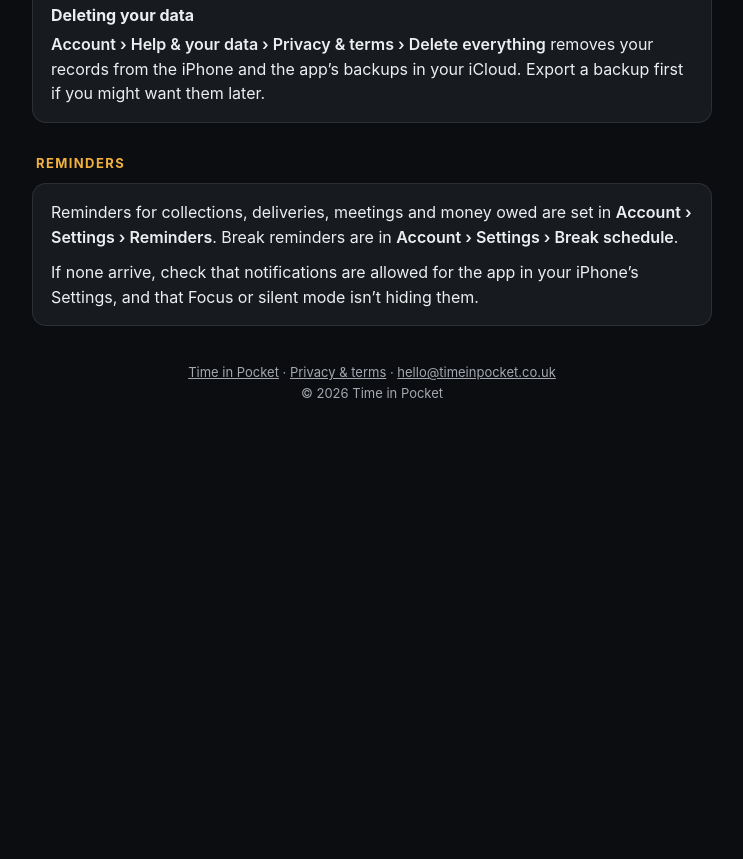
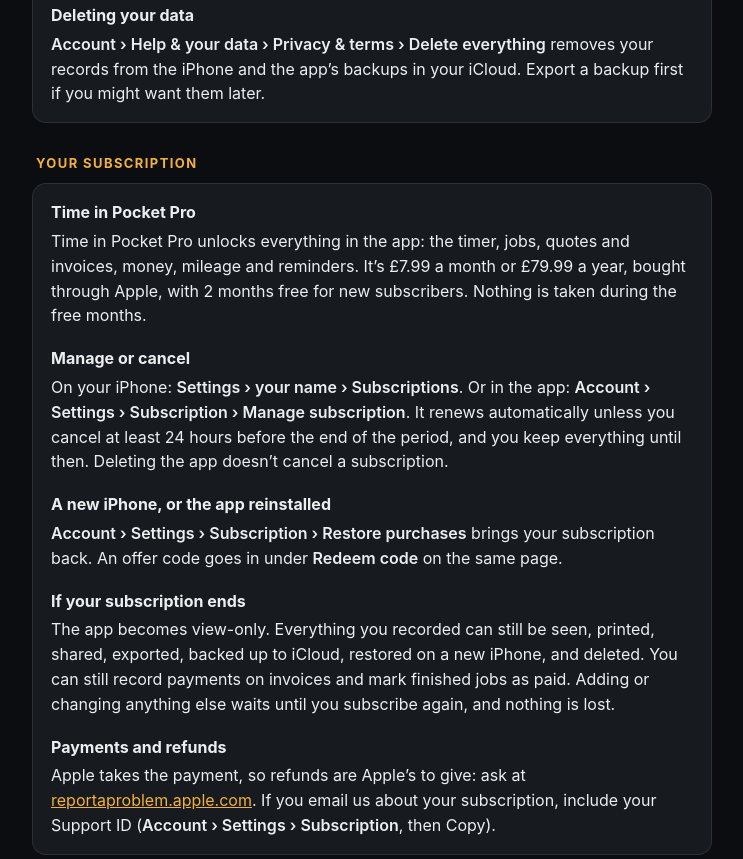
Before and after one commit to Petike3332/timeinpocket-site, a plain HTML site: page support/index.html in a window 1280 px wide. Shown: the part 1378-2237 px from the top of the page, without its empty margins (268-1011 px from the left). Before the commit the page ends 1829 px from the top, so only its background shows below. Drawn offline with Linux system fonts and the light colour scheme.

Commit message:
Privacy and support pages for the subscription: RevenueCat and the subscription terms on the privacy page (updated 16 November 2026, as in the app), and a Your subscription section on the support page (plans, manage or cancel, restore, view-only, refunds)
Co-Authored-By: Claude Fable 5.2 <noreply@anthropic.com>

```diff
--- a/support/index.html
+++ b/support/index.html
@@ -4,7 +4,7 @@
 <meta charset="utf-8">
 <meta name="viewport" content="width=device-width, initial-scale=1">
 <title>Support · Time in Pocket</title>
-<meta name="description" content="Help and support for the Time in Pocket iPhone app: getting started, backups, a new iPhone, exporting your records and contact.">
+<meta name="description" content="Help and support for the Time in Pocket iPhone app: getting started, backups, a new iPhone, exporting your records, your subscription and contact.">
 <link rel="icon" type="image/png" href="/icon.png">
 <link rel="apple-touch-icon" href="/icon.png">
 <style>
@@ -72,6 +72,20 @@
     <p><span class="path">Account › Help &amp; your data › Privacy &amp; terms › Delete everything</span> removes your records from the iPhone and the app’s backups in your iCloud. Export a backup first if you might want them later.</p>
   </section>
 
+  <h2>Your subscription</h2>
+  <section>
+    <h3>Time in Pocket Pro</h3>
+    <p>Time in Pocket Pro unlocks everything in the app: the timer, jobs, quotes and invoices, money, mileage and reminders. It’s £7.99 a month or £79.99 a year, bought through Apple, with 2 months free for new subscribers. Nothing is taken during the free months.</p>
+    <h3>Manage or cancel</h3>
+    <p>On your iPhone: <span class="path">Settings › your name › Subscriptions</span>. Or in the app: <span class="path">Account › Settings › Subscription › Manage subscription</span>. It renews automatically unless you cancel at least 24 hours before the end of the period, and you keep everything until then. Deleting the app doesn’t cancel a subscription.</p>
+    <h3>A new iPhone, or the app reinstalled</h3>
+    <p><span class="path">Account › Settings › Subscription › Restore purchases</span> brings your subscription back. An offer code goes in under <span class="path">Redeem code</span> on the same page.</p>
+    <h3>If your subscription ends</h3>
+    <p>The app becomes view-only. Everything you recorded can still be seen, printed, shared, exported, backed up to iCloud, restored on a new iPhone, and deleted. You can still record payments on invoices and mark finished jobs as paid. Adding or changing anything else waits until you subscribe again, and nothing is lost.</p>
+    <h3>Payments and refunds</h3>
+    <p>Apple takes the payment, so refunds are Apple’s to give: ask at <a href="https://reportaproblem.apple.com">reportaproblem.apple.com</a>. If you email us about your subscription, include your Support ID (<span class="path">Account › Settings › Subscription</span>, then Copy).</p>
+  </section>
+
   <h2>Reminders</h2>
   <section>
     <p>Reminders for collections, deliveries, meetings and money owed are set in <span class="path">Account › Settings › Reminders</span>. Break reminders are in <span class="path">Account › Settings › Break schedule</span>.</p>
```
Also changed, not shown: privacy/index.html (+4 -2 lines).
